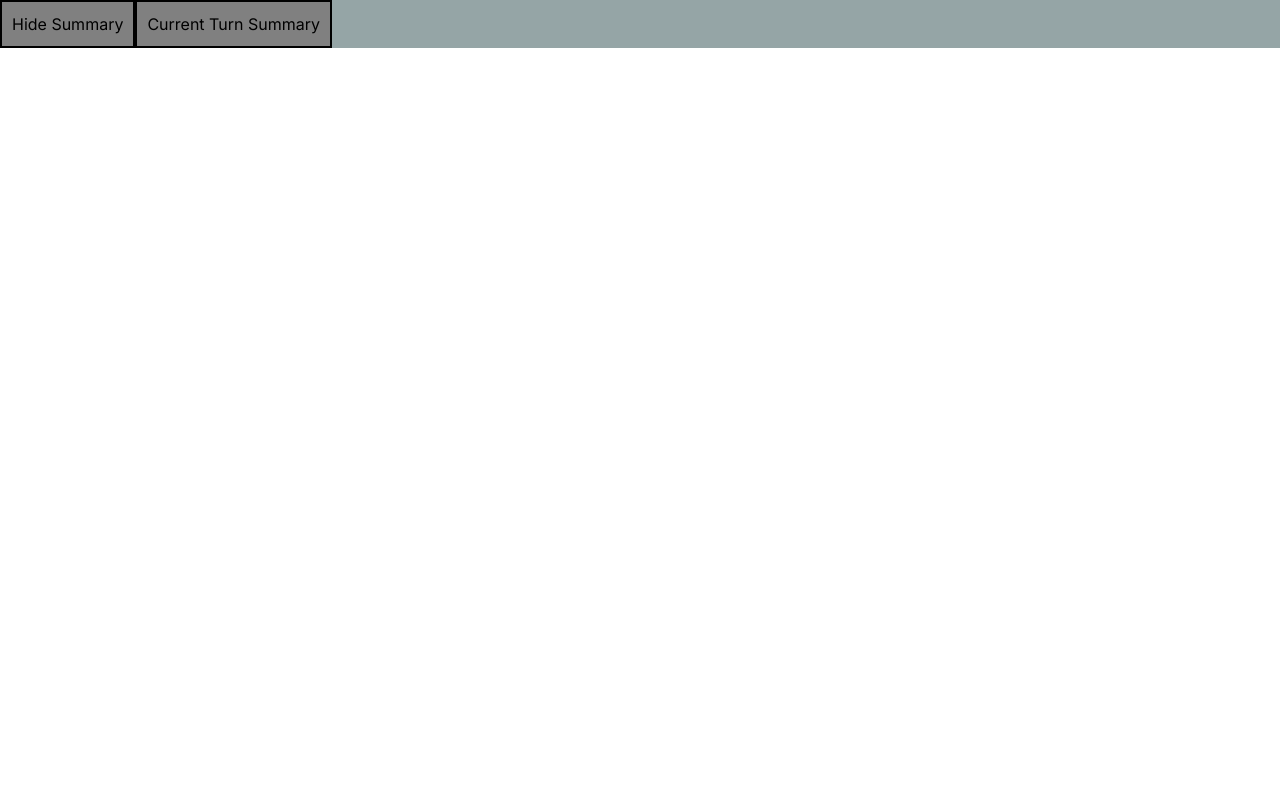
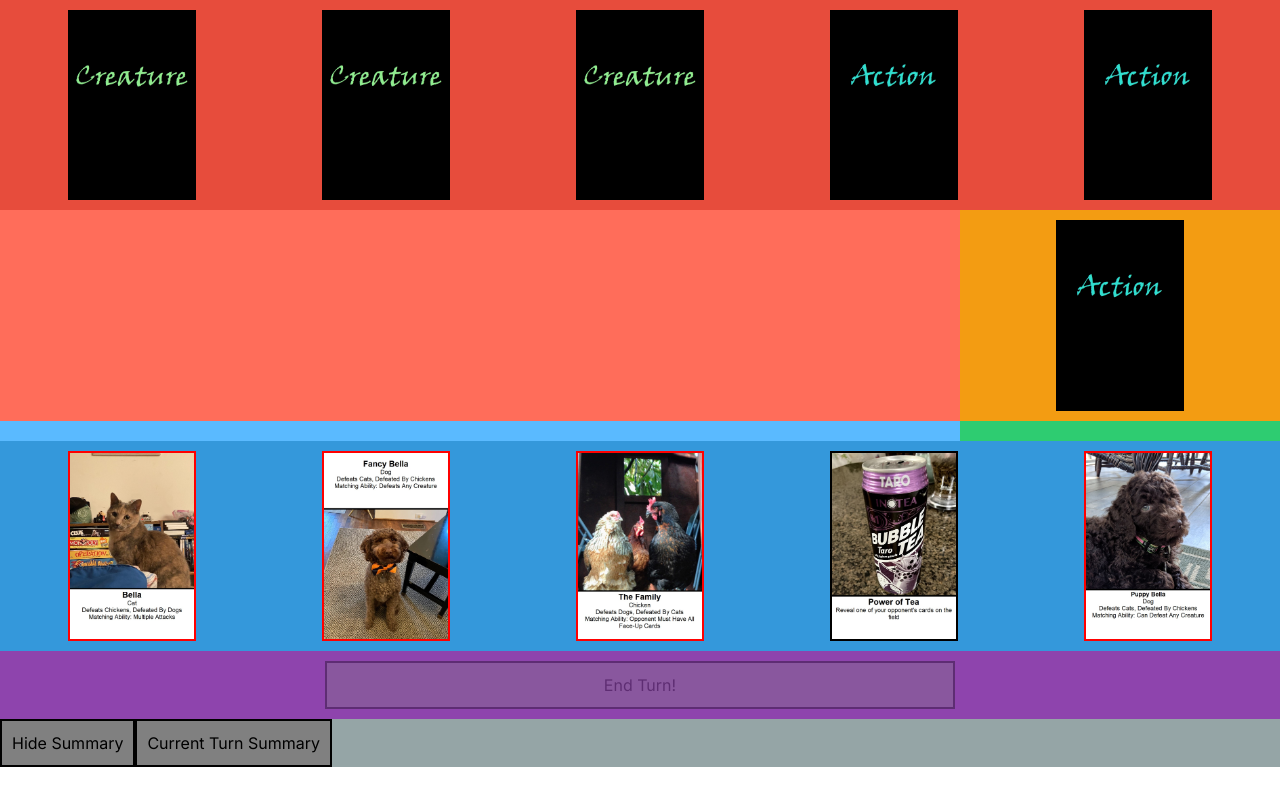
Before and after one commit to cjanse/dogscatsandchickens, a Next.js app in the folder dogscatsandchickens-app/: page / in a window 1280 px wide. Built offline with nearby package versions, Linux system fonts and the light colour scheme.

Commit message:
small change

```diff
--- a/dogscatsandchickens-app/app/views/gameView.tsx
+++ b/dogscatsandchickens-app/app/views/gameView.tsx
@@ -138,7 +138,7 @@ export function GameView() {
             case 309:
                 return powerOfTea2;
             default:
-                return creature
+                return creature;
         }
     }
 
@@ -443,16 +443,14 @@ export function GameView() {
         </div>)
     }
 
-    /*
-    {opponentHandView}
+
+    return (
+        <div>
+            {opponentHandView}
             {fieldView}
             {fullDiscardView}
             {myHandView}
             {bottomButtonView}
-    */
-
-    return (
-        <div>
             {summaryView}
         </div>
     )
```
